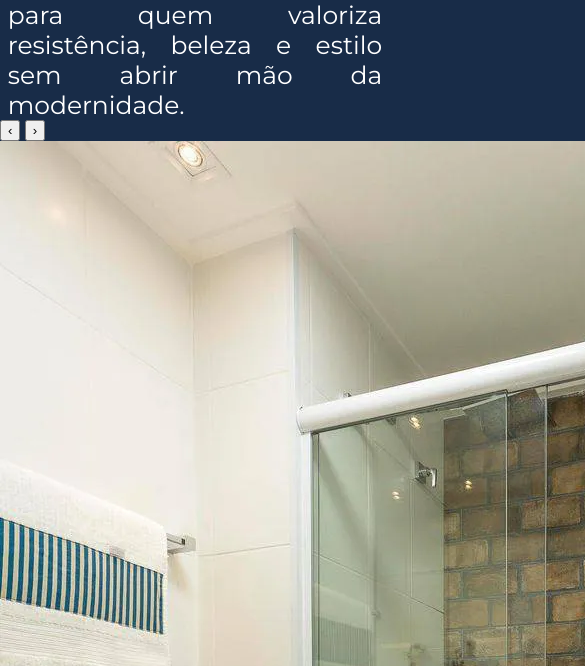
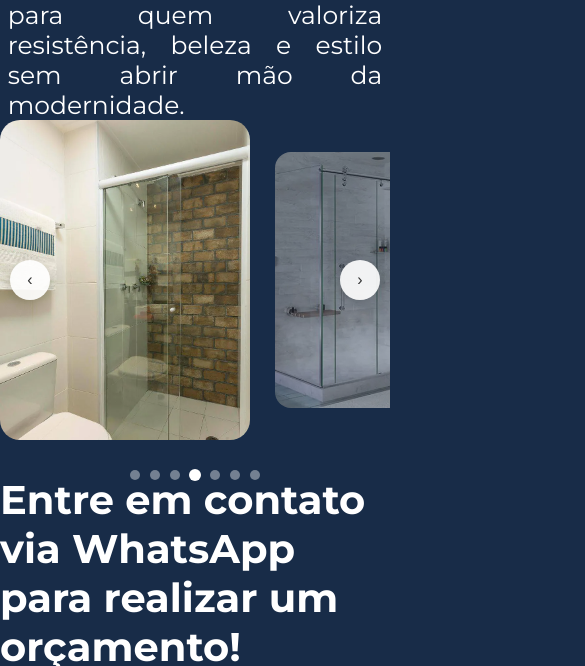
Before and after one commit to LeonardoAtaides/Project-Vidracaria-NH, a plain HTML site: page box.html in a window 390 px wide. Shown: the part 1144-1810 px from the top of the page, 585 px wide, since content can reach past the window. Drawn offline with Linux system fonts and the light colour scheme; a script that the page names is missing.

Commit message:
Add estilização para o carrossel

```diff
--- a/css/box.css
+++ b/css/box.css
@@ -368,11 +368,164 @@ body{
     }
 
 /*----------------------------*/
-
+        .carousel-section {
+            max-width: 1800px;
+            width: 100%;
+            text-align: center;
+        }
+
+        .section-title {
+            color: white;
+            font-size: 2.5rem;
+            margin-bottom: 3rem;
+            text-shadow: 2px 2px 4px rgba(0,0,0,0.3);
+        }
+
+        .carousel-container {
+
+            position: relative;
+            overflow: hidden;
+            padding: 0;
+        }
+
+        .carousel-wrapper {
+            display: flex;
+            transition: transform 0.5s cubic-bezier(0.25, 0.46, 0.45, 0.94);
+            gap: 0px;
+            padding: 0;
+        }
+
+        .carousel-card {
+            flex: 0 0 500px;
+            height: 600px;
+            border-radius: 20px;
+            overflow: hidden;
+            position: relative;
+            cursor: pointer;
+            transition: all 0.5s cubic-bezier(0.25, 0.46, 0.45, 0.94);
+            transform: scale(0.8);
+            opacity: 0.6;
+        }
+
+        .carousel-card.active {
+            transform: scale(1);
+            opacity: 1;
+
+        }
+
+        .carousel-card img {
+            width: 100%;
+            height: 100%;
+            object-fit: cover;
+            transition: transform 0.5s ease;
+        }
+
+        .carousel-card:hover img {
+            transform: scale(1.05);
+        }
+
+
+        .carousel-nav {
+            position: absolute;
+            top: 50%;
+            transform: translateY(-50%);
+            background: rgba(255,255,255,0.9);
+            border: none;
+            width: 50px;
+            height: 50px;
+            border-radius: 50%;
+            cursor: pointer;
+            display: flex;
+            align-items: center;
+            justify-content: center;
+            font-size: 1.2rem;
+            color: #333;
+            transition: all 0.3s ease;
+            box-shadow: 0 4px 15px rgba(0,0,0,0.2);
+            z-index: 10;
+        }
+
+        .carousel-nav:hover {
+            background: white;
+            transform: translateY(-50%) scale(1.1);
+            box-shadow: 0 6px 20px rgba(0,0,0,0.3);
+        }
+
+        .carousel-nav.prev {
+            left: 10px;
+        }
+
+        .carousel-nav.next {
+            right: 10px;
+        }
+
+        .carousel-indicators {
+            display: flex;
+            justify-content: center;
+            gap: 10px;
+            margin-top: 30px;
+        }
+
+        .indicator {
+            width: 10px;
+            height: 10px;
+            border-radius: 50%;
+            background: rgba(255,255,255,0.4);
+            cursor: pointer;
+            transition: all 0.3s ease;
+        }
+
+        .indicator.active {
+            background: white;
+            transform: scale(1.2);
+        }
+
+        @media (max-width: 768px) {
+            .section-title {
+                font-size: 2rem;
+                margin-bottom: 2rem;
+            }
+
+            .carousel-card {
+                flex: 0 0 280px;
+                height: 350px;
+            }
+
+            .carousel-nav {
+                width: 40px;
+                height: 40px;
+                font-size: 1rem;
+            }
+
+            .carousel-nav.prev {
+                left: 10px;
+            }
+
+            .carousel-nav.next {
+                right: 10px;
+            }
+        }
+
+        @media (max-width: 480px) {
+            .carousel-card {
+                flex: 0 0 250px;
+                height: 320px;
+            }
+
+            .card-title {
+                font-size: 1.2rem;
+            }
+
+            .card-description {
+                font-size: 0.8rem;
+            }
+        }
 /** SERVIÇO **/
 
 .ctn-photos{
     max-width:100%;
+    display: flex;
+    justify-content: center;
     min-width: 350px;
 }
 .carrossel{
```
